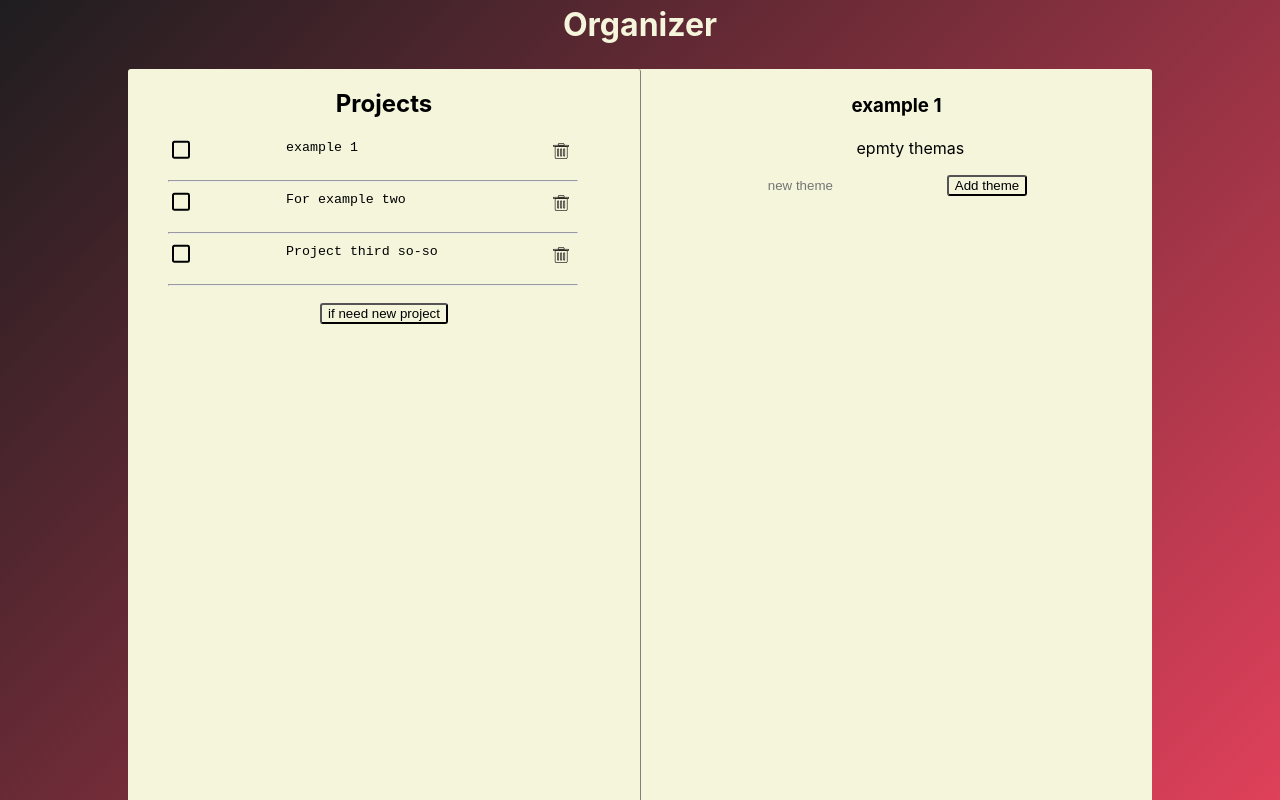
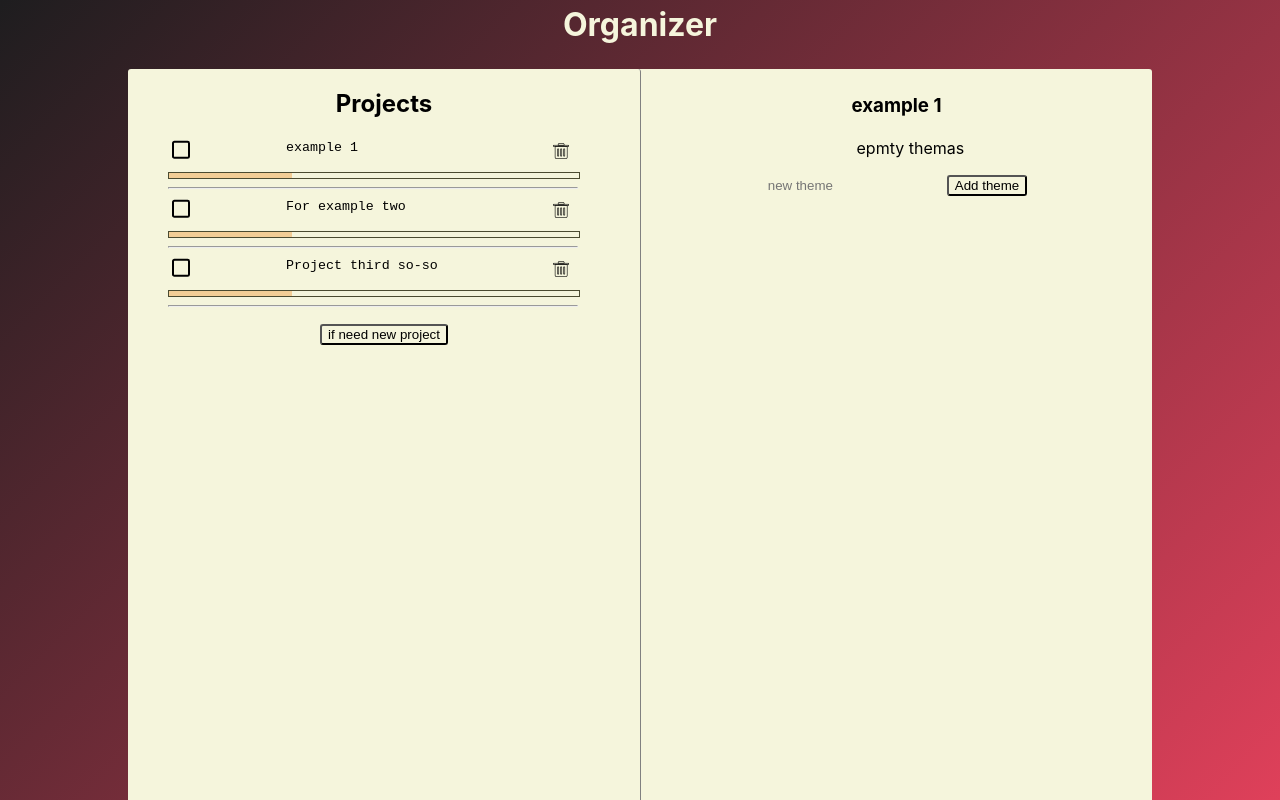
Before and after one commit to Igogoblin/viteDeploy, a React (Vite) app in the folder viteDeploy/: page / in a window 1280 px wide. Built offline with nearby package versions, Linux system fonts and the light colour scheme.

Commit message:
feat: add submit by enter

```diff
--- a/viteDeploy/src/components/projects/project/NewProjForm.jsx
+++ b/viteDeploy/src/components/projects/project/NewProjForm.jsx
@@ -2,12 +2,18 @@
 import s from "./project.module.css";
 
 function NewProjForm({ text, handleInput, handleSubmit }) {
+  const handleKeyPress = (event) => {
+    if (event.key === "Enter") {
+      handleSubmit();
+    }
+  };
   return (
     <label>
       <input
         placeholder="input new project"
         value={text}
         onChange={(e) => handleInput(e.target.value)}
+        onKeyDown={handleKeyPress}
       ></input>
       <button onClick={handleSubmit} className={s.addProj}>
         Add project
--- a/viteDeploy/src/components/projects/project/ProjectItem.jsx
+++ b/viteDeploy/src/components/projects/project/ProjectItem.jsx
@@ -13,7 +13,10 @@ import s from "./project.module.css";
 
 function ProjectItem({ id, text, completed }) {
   const [title, setTitle] = useState(text);
-  // const [proc, setProc] = useState(0);
+  // const themes = useSelector((state) => state.project.themes);
+  // const showProject = useSelector((state) => state.project.projects);
+  // console.log(themes);
+  // console.log(showProject);
   const dispatch = useDispatch();
 
   // const now = 60;
@@ -34,6 +37,10 @@ function ProjectItem({ id, text, completed }) {
       }
     });
   });
+  // function findProcent(){
+  //   let rez = themes.reducer()
+  // }
+
   // function forProgress() {
   //   // let proc = 0;
   //   if (theme.length == 0) {
@@ -68,6 +75,9 @@ function ProjectItem({ id, text, completed }) {
           className={s.forDell}
         ></div>
       </div>
+      <div className={s.procMain}>
+        <div className={s.procItem}></div>
+      </div>
       {/* <Progress {...proc} /> */}
       {/* <ProgressBar
         now={now}
--- a/viteDeploy/src/components/projects/project/Projects.jsx
+++ b/viteDeploy/src/components/projects/project/Projects.jsx
@@ -8,15 +8,37 @@ import { addProject } from "../../../store/projectSlice";
 import ProjectList from "../projectList/ProjectList";
 
 function Projects() {
+  const dispatch = useDispatch();
   const projects = useSelector((state) => state.project.projects);
   const showProj = useSelector((state) => state.showProject.showP);
+
   const [text, setText] = useState("");
   const [col, setCol] = useState("");
 
-  const dispatch = useDispatch();
+  const [proc, setProc] = useState(0); //for procent themes
+  function findProcent(ob) {
+    if (ob.theme.length == 0) {
+      return 0;
+    }
+    let allTheme = 0;
+    ob.theme.map((item) => {
+      item.completed ? allTheme++ : "";
+      console.log(item);
+    });
+    console.log("allTheme", allTheme);
+    console.log(ob);
+    if (allTheme === 0) {
+      return 0;
+    }
+    setProc((100 / ob.theme.length) * allTheme);
+    return proc;
+  }
   // const options = {
   //   style: ""
   // }
+
+  //console.log(showProj);
+  console.log(projects);
   const addTask = () => {
     if (text.length > 0) {
       dispatch(addProject({ text }));
@@ -42,7 +64,17 @@ function Projects() {
         <ul>
           {projects.map((project) => (
             <>
-              <ProjectItem key={project.id} {...project} />
+              <ProjectItem
+                key={project.id}
+                {...project}
+                // pr={findProcent(project)}
+                //{...proc}
+                // value={findProcent(project)}
+              />
+              {/* {findProcent(project)} */}
+              {console.log(project)}
+
+              {console.log(proc)}
               <hr></hr>
             </>
           ))}
--- a/viteDeploy/src/components/projects/project/project.module.css
+++ b/viteDeploy/src/components/projects/project/project.module.css
@@ -149,3 +149,15 @@ textarea:hover {
   display: flex;
   justify-content: start;
 }
+
+.procMain {
+  width: 100%;
+  height: 5px;
+  display: flex;
+  justify-content: start;
+  border: 1px solid rgb(75, 75, 48);
+}
+.procItem {
+  width: 30%;
+  background-color: #f3ce96;
+}
--- a/viteDeploy/src/components/projects/projectList/NewThemeForm.jsx
+++ b/viteDeploy/src/components/projects/projectList/NewThemeForm.jsx
@@ -2,12 +2,18 @@
 import s from "./theme.module.css";
 
 function NewThemeForm({ text, handleInput, handleSubmit }) {
+  const handleKeyPress = (event) => {
+    if (event.key === "Enter") {
+      handleSubmit();
+    }
+  };
   return (
     <label>
       <input
         placeholder="new theme"
         value={text}
         onChange={(e) => handleInput(e.target.value)}
+        onKeyDown={handleKeyPress}
       ></input>
       <button onClick={handleSubmit} className={s.addTheme}>
         Add theme
--- a/viteDeploy/src/components/projects/projectList/ProjectList.jsx
+++ b/viteDeploy/src/components/projects/projectList/ProjectList.jsx
@@ -21,8 +21,8 @@ function ProjectList() {
       // });
     }
   };
-  console.log(themes);
-  console.log(showProject);
+  // console.log(themes);
+  // console.log(showProject);
   return (
     <div className={s.main}>
       <h3>
--- a/viteDeploy/src/components/projects/projectList/ThemeItem.jsx
+++ b/viteDeploy/src/components/projects/projectList/ThemeItem.jsx
@@ -5,6 +5,7 @@ import {
   changeTheme,
   removeTheme,
   toggleCompleteTheme,
+  changePercent,
 } from "../../../store/projectSlice";
 import s from "./theme.module.css";
 
@@ -15,12 +16,17 @@ function ThemeItem({ id, text, completed }) {
     setTitle(e.target.value);
     dispatch(changeTheme(title));
   }
+  function forChangeThemeComplete() {
+    dispatch(toggleCompleteTheme({ id }));
+    dispatch(changePercent());
+  }
   return (
     <li>
       <input
         type="checkbox"
         checked={completed}
-        onChange={() => dispatch(toggleCompleteTheme({ id }))}
+        // onChange={() => dispatch(toggleCompleteTheme({ id }))}
+        onChange={(e) => forChangeThemeComplete(e)}
         className={s.themeComplete}
       ></input>
       <textarea onChange={(e) => changeThemeText(e)} value={title}></textarea>
--- a/viteDeploy/src/store/projectSlice.js
+++ b/viteDeploy/src/store/projectSlice.js
@@ -96,22 +96,26 @@ const projectSlice = createSlice({
       localStorage.setItem("projItem", JSON.stringify(state.projects));
     },
     changePercent(state) {
-      let quantity;
+      // let quantity;
+      console.log(state.projects);
       state.projects.map((proj) => {
-        console.log(proj);
+        console.log(proj.statusShow);
+      });
+      // state.projects.map((proj) => {
+      //   console.log("101 proj", proj.theme);
 
-        if (proj.completed) {
-          proj.percent = 100;
-        } else {
-          quantity = proj.theme.reduce((acc, current) => {
-            console.log("current", current);
-            if (current.completed) {
-              acc++;
-            }
-          }, 0);
-        }
-      });
-      console.log("quantity", quantity);
+      //   if (proj.completed) {
+      //     proj.percent = 100;
+      //   } else {
+      //     quantity = proj.theme.reduce((acc, current) => {
+      //       console.log("current in reduce - ", current);
+      //       if (current.completed) {
+      //         acc++;
+      //       }
+      //     }, 0);
+      //   }
+      // });
+      // console.log("my parametr quantity  ", quantity);
       localStorage.setItem("projItem", JSON.stringify(state.projects));
     },
     // ----------------------------------------------------------------------------------
```
